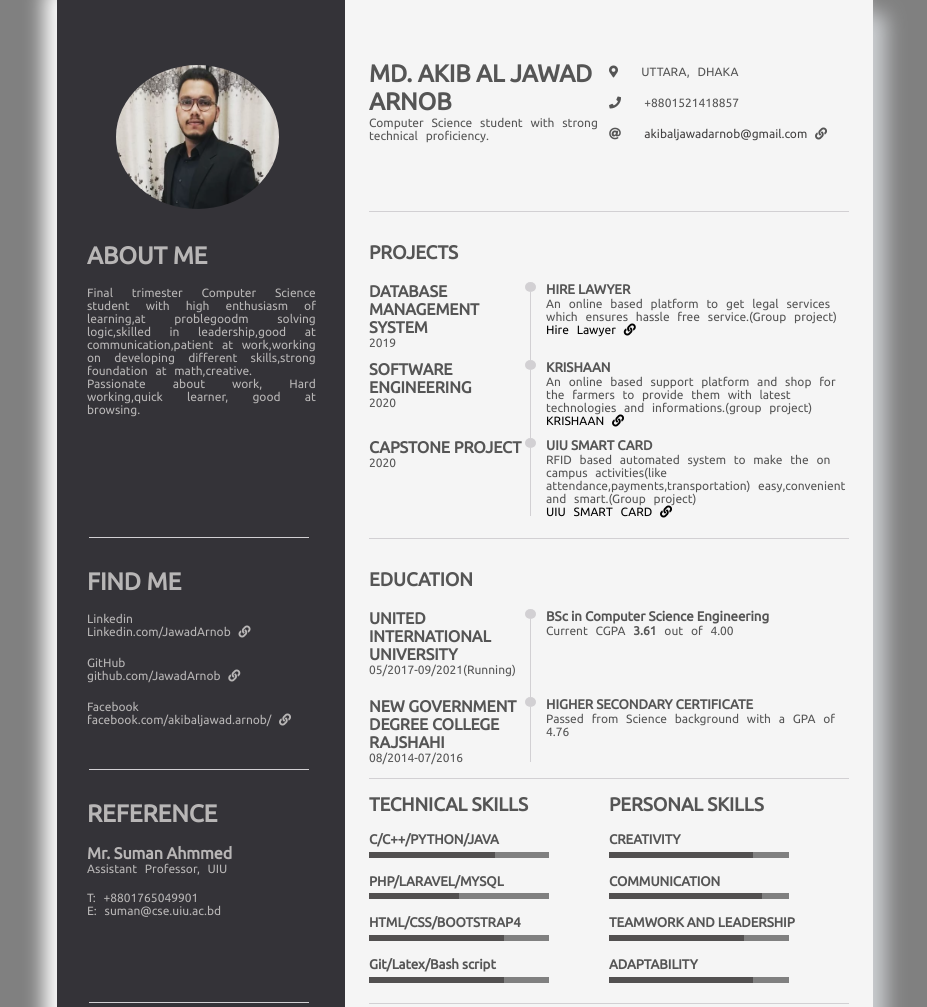
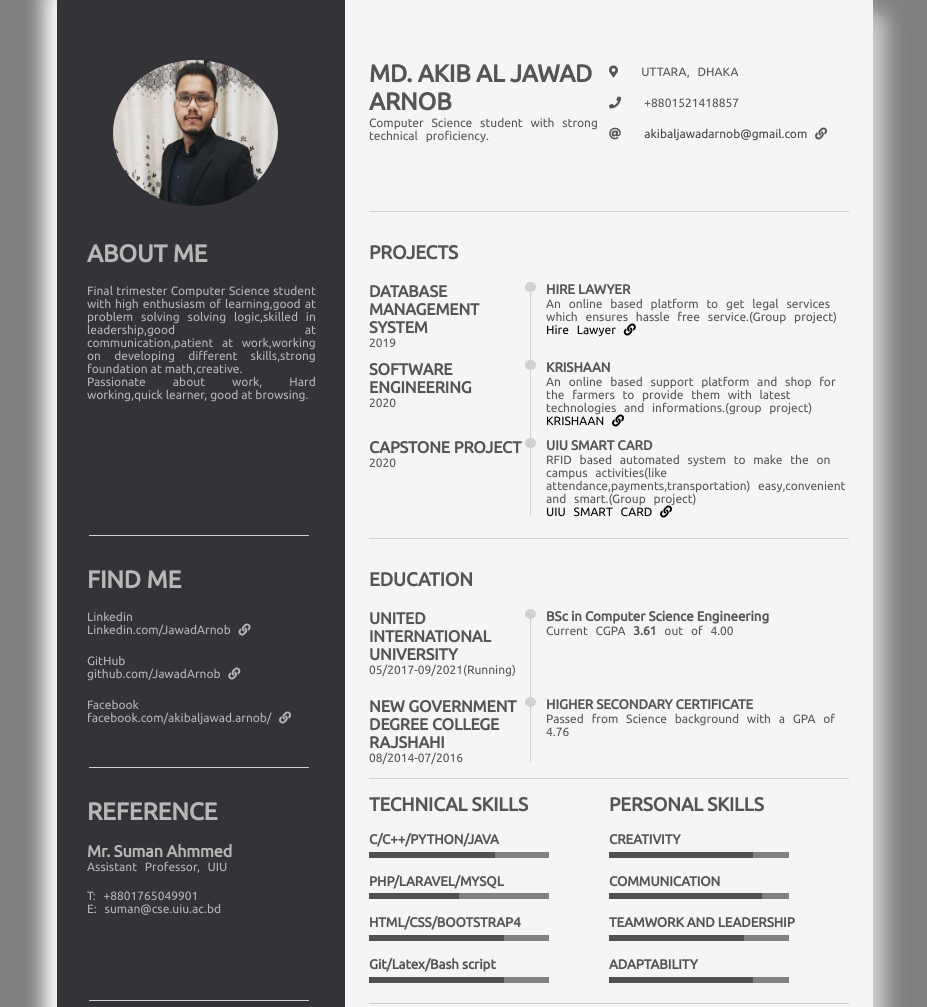
Before and after one commit to JawadArnob/CV, a plain HTML site: page index.html in a window 1280 px wide. Shown: the top 1007 px of the page, without its empty margins (175-1102 px from the left). Drawn offline with Linux system fonts and the light colour scheme.

Commit message:
Add files via upload

```diff
--- a/css/style.css
+++ b/css/style.css
@@ -13,6 +13,10 @@
   box-sizing: border-box;
   list-style: none;
   font-family: 'Ubuntu', sans-serif;
+}
+html.body{
+    height:297mm;
+    width:210mm;
 }
 
 body {
@@ -77,15 +81,15 @@ a:hover{
 .image{
     height: 2in;
     width: 2.7in;
-    margin: 10px auto;
-    padding: 40px;
+    margin: 08px auto;
+    padding: 38px;
 
 }
 .image img{
     height: 1.6in;
     width: 1.8in;
-    border-radius: 50%;
-    padding: 5px;
+    border-radius: 75%;
+    padding: 4px;
 }
 
 .about{
@@ -96,7 +100,8 @@ a:hover{
     color: var(--textcolor);
 }
 .about p{
-    text-align: justify;
+    text-align:justify;
+    word-spacing:.2px;
     /* line-height: 0px; */
 }
  h2{
--- a/index.html
+++ b/index.html
@@ -19,7 +19,7 @@
             <div class="about">
                 <h2>ABOUT ME</h2>
                 <div class="space"></div>
-                <p>Final trimester Computer Science student with high enthusiasm of learning,at problegoodm solving logic,skilled in leadership,good at communication,patient at work,working on developing different skills,strong foundation at math,creative. <br> Passionate about work, Hard working,quick learner, good at browsing. </p>
+                <p>Final trimester Computer Science student with high enthusiasm of learning,good at problem solving solving logic,skilled in leadership,good at communication,patient at work,working on developing different skills,strong foundation at math,creative. <br> Passionate about work, Hard working,quick learner, good at browsing. </p>
 
             </div>
             <div class="leftBottomBorder"></div>
```
